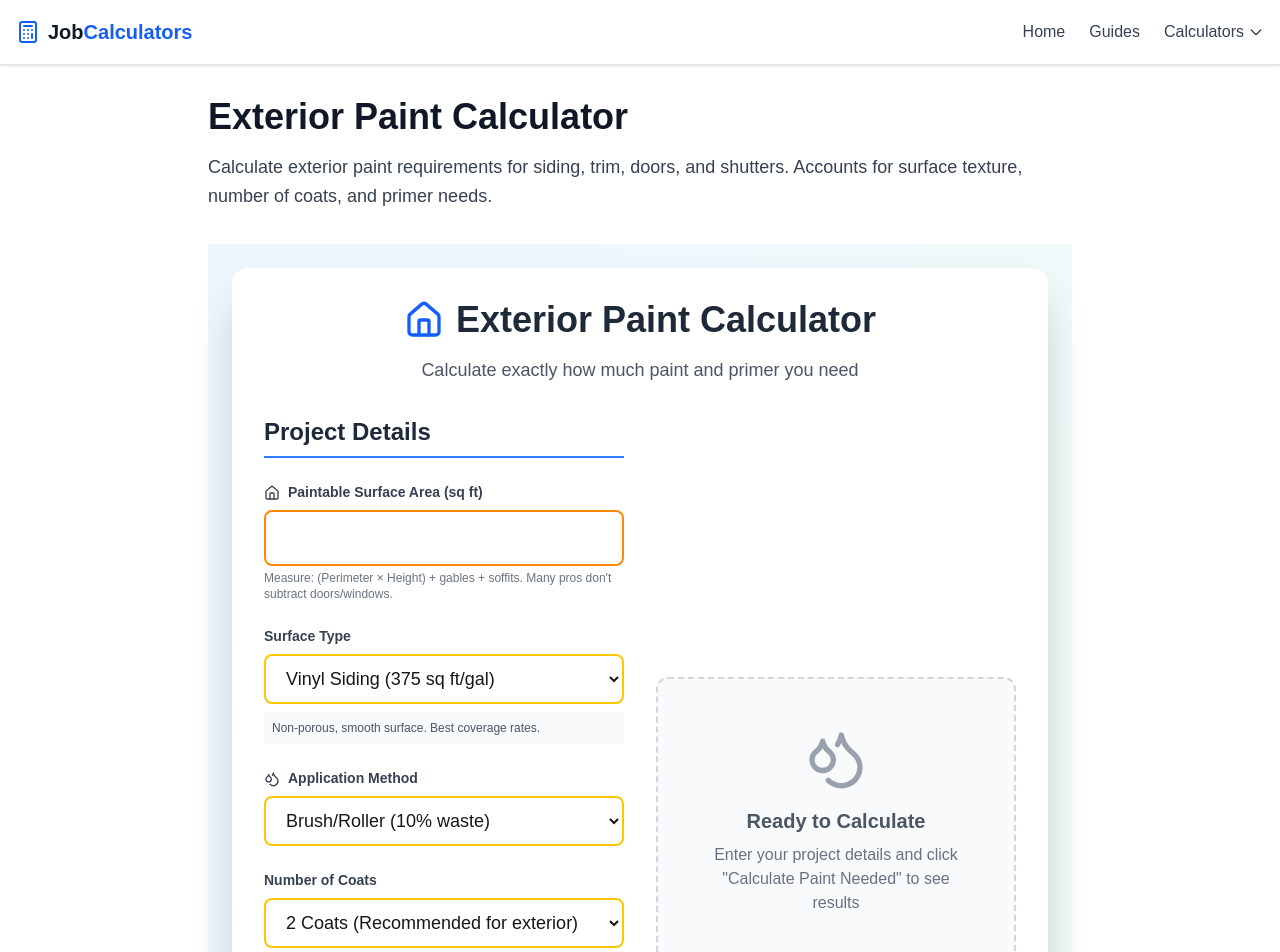
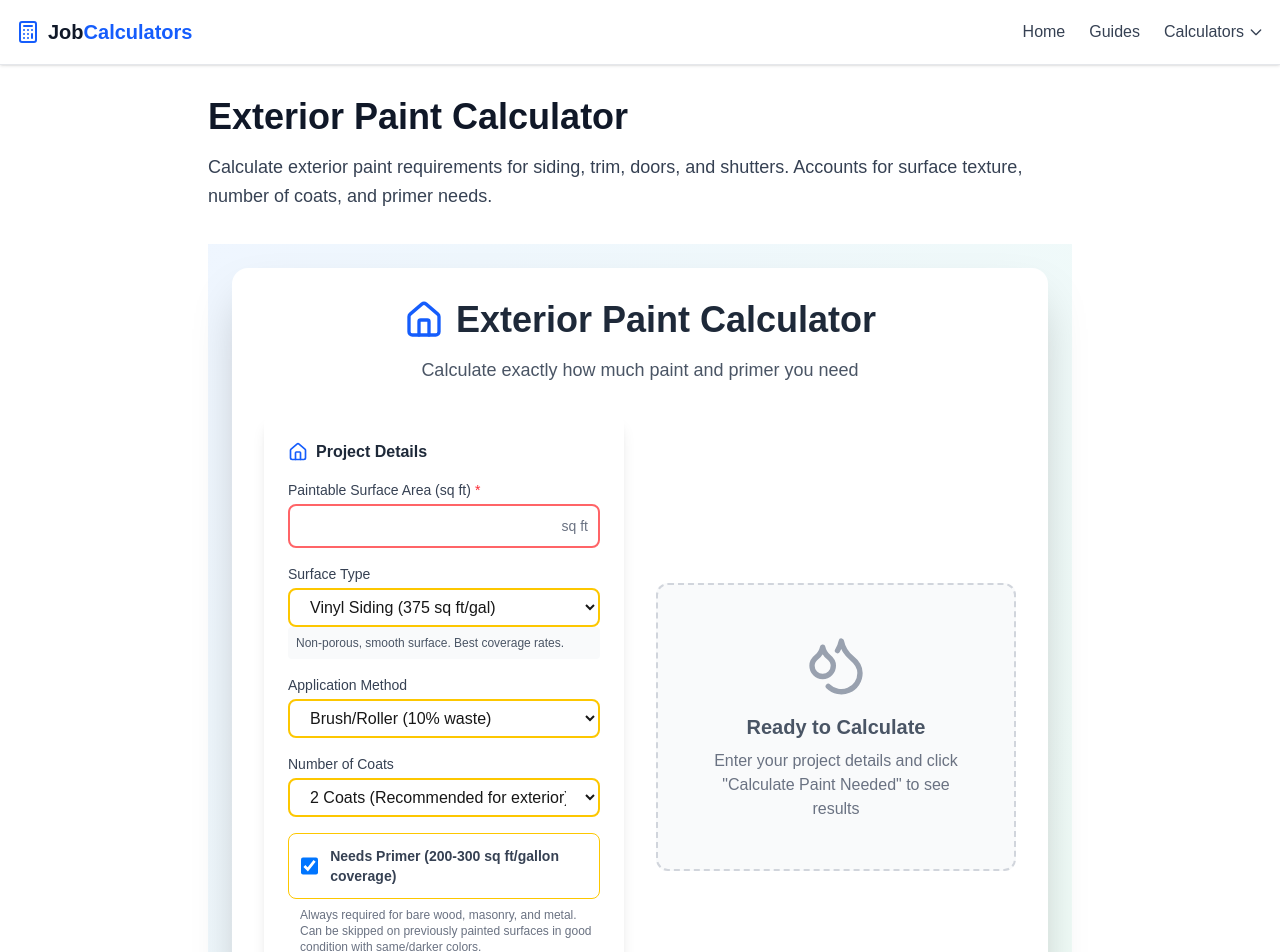
Before and after one commit to modernsitebuilders/remodelcalculators-public, a Next.js app: page /exterior-paint-calculator in a window 1280 px wide. Shown: the top 952 px of the page. Built offline with nearby package versions, Linux system fonts and the light colour scheme.

Commit message:
extpaint

```diff
--- a/src/components/calculators/ExteriorPaintCalculator.jsx
+++ b/src/components/calculators/ExteriorPaintCalculator.jsx
@@ -1,6 +1,6 @@
 'use client';
 import Link from 'next/link';
-import React, { useState, useMemo } from 'react';
+import React, { useState, useMemo, useRef } from 'react';
 import { Info, Home, Droplets } from 'lucide-react';
 import { trackCalculation } from '@/utils/tracking';
 import { copyCalculation } from '@/utils/copyCalculation';
@@ -9,6 +9,15 @@ import { printCalculation } from '@/utils/printCalculation';
 import { CommonRules, ValidationTypes } from '@/utils/validation';
 import { useValidation } from '@/hooks/useValidation';
 import { FAQSection } from '@/components/FAQSection';
+import {
+  NumberInput,
+  SelectInput,
+  MaterialCard,
+  SectionCard,
+  InputGrid,
+  CalculateButtons,
+  ResultsButtons
+} from '@/components/calculator';
 
 const ExteriorPaintCalculator = () => {
   const [inputs, setInputs] = useState({
@@ -22,6 +31,7 @@ const ExteriorPaintCalculator = () => {
 
   const [showResults, setShowResults] = useState(false);
   const [copyButtonText, setCopyButtonText] = useState('📋 Copy Calculation');
+  const resultsRef = useRef(null);
 
   // Helper function to round UP to nearest 0.1 gallon (never round down)
   const roundUpToTenth = (value) => {
@@ -93,6 +103,32 @@ const ExteriorPaintCalculator = () => {
     }
   };
 
+  // Format options for SelectInput
+  const formatOptions = (optionsObj) => {
+    return Object.entries(optionsObj).map(([value, data]) => ({
+      value,
+      label: `${data.name} (${data.coverage} sq ft/gal)`
+    }));
+  };
+
+  const surfaceConditionOptions = [
+    { value: 'excellent', label: 'Mostly Sealed - minimal bare spots exposed' },
+    { value: 'good', label: 'Mostly Sealed - some bare spots (+10% paint)' },
+    { value: 'fair', label: 'Partially Exposed - moderate bare substrate (+25% paint)' },
+    { value: 'poor', label: 'Heavily Exposed - extensive bare substrate (+50% paint)' }
+  ];
+
+  const applicationMethodOptions = [
+    { value: 'roll', label: 'Brush/Roller (10% waste)' },
+    { value: 'spray_hvlp', label: 'HVLP Spray (25% waste, 50% faster)' },
+    { value: 'spray_airless', label: 'Airless Spray (35% waste, 70% faster)' }
+  ];
+
+  const coatsOptions = [
+    { value: 2, label: '2 Coats (Recommended for exterior)' },
+    { value: 3, label: '3 Coats' }
+  ];
+
   const calculations = useMemo(() => {
     const surface = surfaceTypes[inputs.surfaceType];
     const baseCoverage = surface.coverage;
@@ -150,13 +186,16 @@ const ExteriorPaintCalculator = () => {
     };
   }, [inputs]);
 
-  // Prevent scroll from changing number inputs
-const preventScrollChange = (e) => {
-  e.target.blur();
-};
-
   const handleCalculate = () => {
     setShowResults(true);
+
+    // Auto-scroll to results
+    setTimeout(() => {
+      resultsRef.current?.scrollIntoView({
+        behavior: 'smooth',
+        block: 'start'
+      });
+    }, 100);
 
     // Track the calculation
     trackCalculation('exterior-paint', inputs, {
@@ -172,6 +211,7 @@ const preventScrollChange = (e) => {
     });
     trackCalculatorInteraction.calculate('exterior-paint', true);
   };
+
   const validationRules = {
     squareFeet: [
       CommonRules.unrealistic(100, 20000, 'Surface area'),
@@ -205,6 +245,7 @@ const { validate, ValidationDisplay } = useValidation(validationRules);
   const handleCopyCalculation = async () => {
     if (!showResults || !calculations) return;
     trackCalculatorInteraction.copyResults('exterior-paint');
+
     // Prepare inputs
     const inputsData = {
       'Surface area': `${inputs.squareFeet} sq ft`,
@@ -217,19 +258,11 @@ const { validate, ValidationDisplay } = useValidation(validationRules);
 
     // Prepare outputs
     const outputs = {
-      'Paint gallons needed': `${calculations.paintGallonsFormatted} gallons`,
-      'Paint to purchase': `${calculations.paintGallonsToPurchase} gallons`,
-      'Coverage rate': `${calculations.effectiveCoverage} sq ft/gallon`,
-      'Total paint cost': `$${calculations.totalPaintCost}`
+      'Paint gallons needed': `${roundUpToTenth(calculations.totalPaint).toFixed(1)} gallons`,
+      'Paint to purchase': `${roundUpToWholeGallon(roundUpToTenth(calculations.totalPaint))} gallons`,
+      'Primer gallons needed': `${roundUpToTenth(calculations.primerGallons).toFixed(1)} gallons`,
+      'Primer to purchase': `${roundUpToWholeGallon(roundUpToTenth(calculations.primerGallons))} gallons`
     };
-
-    if (inputs.needsPrimer) {
-      outputs['Primer gallons needed'] = `${calculations.primerGallonsFormatted} gallons`;
-      outputs['Primer to purchase'] = `${calculations.primerGallonsToPurchase} gallons`;
-      outputs['Total primer cost'] = `$${calculations.totalPrimerCost}`;
-    }
-
-    outputs['Total project cost'] = `$${calculations.totalProjectCost}`;
 
     const note = `Based on PCA and MPI standards. Accounts for surface porosity, texture, and application method waste.`;
 
@@ -261,95 +294,52 @@ const { validate, ValidationDisplay } = useValidation(validationRules);
 
         <div className="grid lg:grid-cols-2 gap-8">
           {/* Input Section */}
-          <div className="space-y-6">
-            <h2 className="text-2xl font-bold text-gray-800 border-b-2 border-blue-500 pb-2">
-              Project Details
-            </h2>
-
+          <SectionCard title="Project Details" icon={Home}>
+            <InputGrid columns={1}>
               {/* Square Footage */}
-            <div>
-              <label className="block text-sm font-semibold text-gray-700 mb-2">
-                <Home className="w-4 h-4 inline mr-2" />
-                Paintable Surface Area (sq ft)
-              </label>
-              <input
-                type="number"
+              <NumberInput
+                label="Paintable Surface Area (sq ft)"
                 value={inputs.squareFeet}
-                onWheel={preventScrollChange}
-                onChange={(e) => {
-  setInputs({...inputs, squareFeet: Number(e.target.value)});
+                onChange={(value) => {
+                  setInputs({...inputs, squareFeet: Number(value)});
                   setTimeout(() => validate(getValues()), 100);
                 }}
-                onFocus={(e) => e.target.select()}
-                className={`w-full px-4 py-3 border-2 rounded-lg focus:border-blue-500 focus:outline-none text-lg ${
-                  !inputs.squareFeet ? 'border-orange-400' : 'border-gray-300'
-                }`}
-                min="100"
-                step="100"
+                unit="sq ft"
+                required={true}
+                fieldName="squareFeet"
+                helperText="Measure: (Perimeter × Height) + gables + soffits. Many pros don't subtract doors/windows."
               />
-              <p className="text-xs text-gray-500 mt-1">
-                Measure: (Perimeter × Height) + gables + soffits. Many pros don't subtract doors/windows.
-              </p>
-            </div>
 
               {/* Surface Type */}
-            <div>
-              <label className="block text-sm font-semibold text-gray-700 mb-2">
-                Surface Type
-              </label>
-              <select
+              <SelectInput
+                label="Surface Type"
                 value={inputs.surfaceType}
-                onChange={(e) => setInputs({...inputs, surfaceType: e.target.value})}
-                className="w-full px-4 py-3 border-2 border-yellow-400 rounded-lg focus:border-blue-500 focus:outline-none text-lg"
-              >
-                {Object.entries(surfaceTypes).map(([key, surface]) => (
-                  <option key={key} value={key}>
-                    {surface.name} ({surface.coverage} sq ft/gal)
-                  </option>
-                ))}
-              </select>
-              <p className="text-xs text-gray-600 mt-2 bg-gray-50 p-2 rounded">
+                onChange={(value) => setInputs({...inputs, surfaceType: value})}
+                options={formatOptions(surfaceTypes)}
+              />
+              <p className="text-xs text-gray-600 -mt-4 bg-gray-50 p-2 rounded">
                 {surfaceTypes[inputs.surfaceType].description}
               </p>
-            </div>
 
               {/* Surface Status - only shown for porous surfaces */}
               {inputs.surfaceType !== 'vinyl' && inputs.surfaceType !== 'aluminum' && (
-              <div>
-                <label className="block text-sm font-semibold text-gray-700 mb-2">
-                  Surface Status (After Prep)
-                </label>
-                <select
+                <SelectInput
+                  label="Surface Status (After Prep)"
                   value={inputs.surfaceCondition}
-                  onChange={(e) => setInputs({...inputs, surfaceCondition: e.target.value})}
-                  className="w-full px-4 py-3 border-2 border-yellow-400 rounded-lg focus:border-blue-500 focus:outline-none text-lg"
-                >
-                  <option value="excellent">Mostly Sealed - minimal bare spots exposed</option>
-                  <option value="good">Mostly Sealed - some bare spots (+10% paint)</option>
-                  <option value="fair">Partially Exposed - moderate bare substrate (+25% paint)</option>
-                  <option value="poor">Heavily Exposed - extensive bare substrate (+50% paint)</option>
-                </select>
-                <p className="text-xs text-gray-500 mt-1">
-                  More exposed bare wood/masonry = more paint absorption
-                </p>
-              </div>
+                  onChange={(value) => setInputs({...inputs, surfaceCondition: value})}
+                  options={surfaceConditionOptions}
+                  helperText="More exposed bare wood/masonry = more paint absorption"
+                />
               )}
 
               {/* Application Method */}
-            <div>
-              <label className="block text-sm font-semibold text-gray-700 mb-2">
-                <Droplets className="w-4 h-4 inline mr-2" />
-                Application Method
-              </label>
-              <select
+              <SelectInput
+                label="Application Method"
                 value={inputs.applicationMethod}
-                onChange={(e) => setInputs({...inputs, applicationMethod: e.target.value})}
-                className="w-full px-4 py-3 border-2 border-yellow-400 rounded-lg focus:border-blue-500 focus:outline-none text-lg"
-              >
-                <option value="roll">Brush/Roller (10% waste)</option>
-                <option value="spray_hvlp">HVLP Spray (25% waste, 50% faster)</option>
-                <option value="spray_airless">Airless Spray (35% waste, 70% faster)</option>
-              </select>
+                onChange={(value) => setInputs({...inputs, applicationMethod: value})}
+                options={applicationMethodOptions}
+                icon={Droplets}
+              />
               {inputs.applicationMethod !== 'roll' && (
                 <div className="mt-2 bg-orange-50 border border-orange-200 rounded p-3">
                   <p className="text-xs text-orange-800">
@@ -358,25 +348,15 @@ const { validate, ValidationDisplay } = useValidation(validationRules);
                   </p>
                 </div>
               )}
-            </div>
 
               {/* Coats */}
-            <div>
-              <label className="block text-sm font-semibold text-gray-700 mb-2">
-                Number of Coats
-              </label>
-              <select
+              <SelectInput
+                label="Number of Coats"
                 value={inputs.coats}
-                onChange={(e) => setInputs({...inputs, coats: Number(e.target.value)})}
-                className="w-full px-4 py-3 border-2 border-yellow-400 rounded-lg focus:border-blue-500 focus:outline-none text-lg"
-              >
-                <option value={2}>2 Coats (Recommended for exterior)</option>
-                <option value={3}>3 Coats</option>
-              </select>
-              <p className="text-xs text-gray-500 mt-1">
-                Note: Exterior projects almost always require 2 coats for proper weather protection
-              </p>
-            </div>
+                onChange={(value) => setInputs({...inputs, coats: Number(value)})}
+                options={coatsOptions}
+                helperText="Note: Exterior projects almost always require 2 coats for proper weather protection"
+              />
 
               {/* Primer */}
               <div className="flex items-center gap-3 p-3 bg-white rounded-lg border border-yellow-400">
@@ -390,21 +370,21 @@ const { validate, ValidationDisplay } = useValidation(validationRules);
                   Needs Primer (200-300 sq ft/gallon coverage)
                 </span>
               </div>
-            <p className="text-xs text-gray-500 mt-2 ml-3">
+              <p className="text-xs text-gray-500 -mt-2 ml-3">
                 Always required for bare wood, masonry, and metal. Can be skipped on previously
                 painted surfaces in good condition with same/darker colors.
               </p>
+
               <ValidationDisplay />
+            </InputGrid>
+
             {/* Calculate Button */}
-            <div className="pt-4">
-              <button
-                onClick={handleCalculate}
-                className="w-full bg-blue-600 hover:bg-blue-700 text-white font-bold py-4 px-6 rounded-lg text-lg transition-colors shadow-lg hover:shadow-xl"
-              >
-                Calculate Paint Needed
-              </button>
-            </div>
-          </div>
+            <CalculateButtons
+              onCalculate={handleCalculate}
+              onStartOver={handleReset}
+              showStartOver={showResults}
+            />
+          </SectionCard>
 
           {/* Results Section */}
           {!showResults && (
@@ -423,23 +403,23 @@ const { validate, ValidationDisplay } = useValidation(validationRules);
           )}
 
           {showResults && (
-            <div className="space-y-6">
+            <div ref={resultsRef} className="space-y-6">
               <div className="flex justify-between items-center border-b-2 border-green-500 pb-2">
                 <h2 className="text-2xl font-bold text-gray-800">
                   Material Estimate
                 </h2>
-                <button
-                  onClick={handleReset}
-                  className="bg-gray-500 hover:bg-gray-600 text-white font-semibold py-2 px-4 rounded-lg text-sm transition-colors"
-                >
-                  Start Over
-                </button>
               </div>
 
               {/* Paint Requirements */}
-            <div className="bg-gradient-to-br from-blue-50 to-blue-100 rounded-xl p-6 border-2 border-blue-200">
-              <h3 className="text-xl font-bold text-blue-900 mb-4">Paint Required</h3>
-              <div className="space-y-3">
+              <MaterialCard
+                title="Paint Required"
+                value={roundUpToWholeGallon(roundUpToTenth(calculations.firstCoatGallons) + roundUpToTenth(calculations.subsequentCoatsGallons))}
+                unit="gallons"
+                subtitle="Purchase quantity"
+                note="Rounded up to nearest whole gallon"
+                color="blue"
+              >
+                <div className="space-y-3 mt-4">
                   <div className="flex justify-between items-center">
                     <span className="text-gray-700">First Coat:</span>
                     <span className="text-xl font-bold text-blue-700">
@@ -460,48 +440,36 @@ const { validate, ValidationDisplay } = useValidation(validationRules);
                       {(roundUpToTenth(calculations.firstCoatGallons) + roundUpToTenth(calculations.subsequentCoatsGallons)).toFixed(1)} gallons
                     </span>
                   </div>
-                <div className="bg-green-50 border-2 border-green-400 rounded-lg p-3 mt-3">
-                  <div className="flex justify-between items-center">
-                    <span className="text-gray-800 font-bold">Purchase:</span>
-                    <span className="text-3xl font-bold text-green-700">
-                      {roundUpToWholeGallon(roundUpToTenth(calculations.firstCoatGallons) + roundUpToTenth(calculations.subsequentCoatsGallons))} gallons
-                    </span>
-                  </div>
-                  <p className="text-xs text-gray-600 mt-1">Rounded up to nearest whole gallon</p>
-                </div>
                   <div className="text-sm text-gray-600 bg-white rounded p-2">
                     <div>Effective coverage: {Math.round(calculations.effectiveCoverage)} sq ft/gallon</div>
                     <div>Includes {calculations.wastePercentage}% waste factor</div>
                     <div className="text-xs italic mt-1">* All quantities rounded up to ensure sufficient paint</div>
                   </div>
                 </div>
-            </div>
+              </MaterialCard>
 
               {/* Primer Requirements */}
               {inputs.needsPrimer && (
-              <div className="bg-gradient-to-br from-purple-50 to-purple-100 rounded-xl p-6 border-2 border-purple-200">
-                <h3 className="text-xl font-bold text-purple-900 mb-4">Primer Required</h3>
-                <div className="space-y-3">
+                <MaterialCard
+                  title="Primer Required"
+                  value={roundUpToWholeGallon(roundUpToTenth(calculations.primerGallons))}
+                  unit="gallons"
+                  subtitle="Purchase quantity"
+                  note="Rounded up to nearest whole gallon"
+                  color="purple"
+                >
+                  <div className="space-y-3 mt-4">
                     <div className="flex justify-between items-center">
                       <span className="text-gray-800 font-semibold">Calculated Total:</span>
                       <span className="text-2xl font-bold text-purple-700">
                         {roundUpToTenth(calculations.primerGallons)} gallons
                       </span>
                     </div>
-                  <div className="bg-green-50 border-2 border-green-400 rounded-lg p-3">
-                    <div className="flex justify-between items-center">
-                      <span className="text-gray-800 font-bold">Purchase:</span>
-                      <span className="text-3xl font-bold text-green-700">
-                        {roundUpToWholeGallon(roundUpToTenth(calculations.primerGallons))} gallons
-                      </span>
-                    </div>
-                    <p className="text-xs text-gray-600 mt-1">Rounded up to nearest whole gallon</p>
-                  </div>
                     <p className="text-sm text-gray-600 mt-2">
                       Exterior primer covers 25-40% less area than topcoat (includes {calculations.wastePercentage}% waste)
                     </p>
                   </div>
-              </div>
+                </MaterialCard>
               )}
 
               {/* Important Notes */}
@@ -517,29 +485,16 @@ const { validate, ValidationDisplay } = useValidation(validationRules);
                 </div>
               </div>
 
-            {/* Copy Calculation Button */}
-<div className="bg-white rounded-lg shadow-lg p-6">
-  <div className="flex gap-3">
-    <button
-      onClick={handleCopyCalculation}
-      className="copy-calc-btn flex-1"
-    >
-      {copyButtonText}
-    </button>
-
-    {/* ADD THIS PRINT BUTTON */}
-    <button
-      onClick={() => printCalculation('Exterior Paint Calculator')}
-      className="copy-calc-btn flex-1"
-    >
-      🖨️ Print Results
-    </button>
-  </div>
-</div>
-
+              {/* Copy and Print Buttons */}
+              <ResultsButtons
+                onCopy={handleCopyCalculation}
+                onPrint={() => printCalculation('Exterior Paint Calculator')}
+                copyButtonText={copyButtonText}
+              />
             </div>
           )}
         </div>
+
         {/* Helpful Guides Section */}
         {showResults && (
           <div className="mt-6 grid grid-cols-1 md:grid-cols-2 gap-4">
@@ -587,6 +542,7 @@ const { validate, ValidationDisplay } = useValidation(validationRules);
             </div>
           </div>
         )}
+
         {/* Footer */}
         <div className="mt-8 pt-6 border-t-2 border-gray-200 text-center text-sm text-gray-600">
           <p>
@@ -596,7 +552,6 @@ const { validate, ValidationDisplay } = useValidation(validationRules);
         </div>
       </div>
       <FAQSection calculatorId="exterior-paint-calculator" />
-
     </div>
   );
 };
```
Lines whose indentation alone changed are shown as unchanged.
